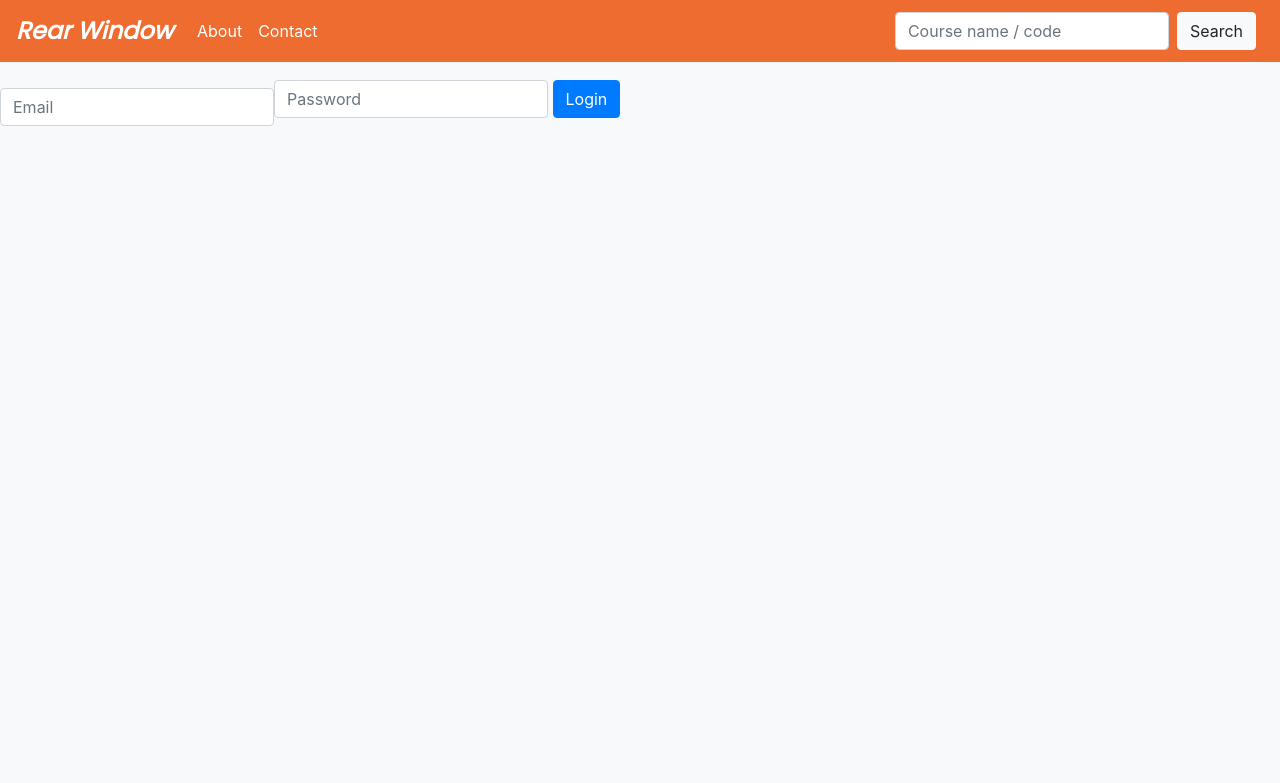
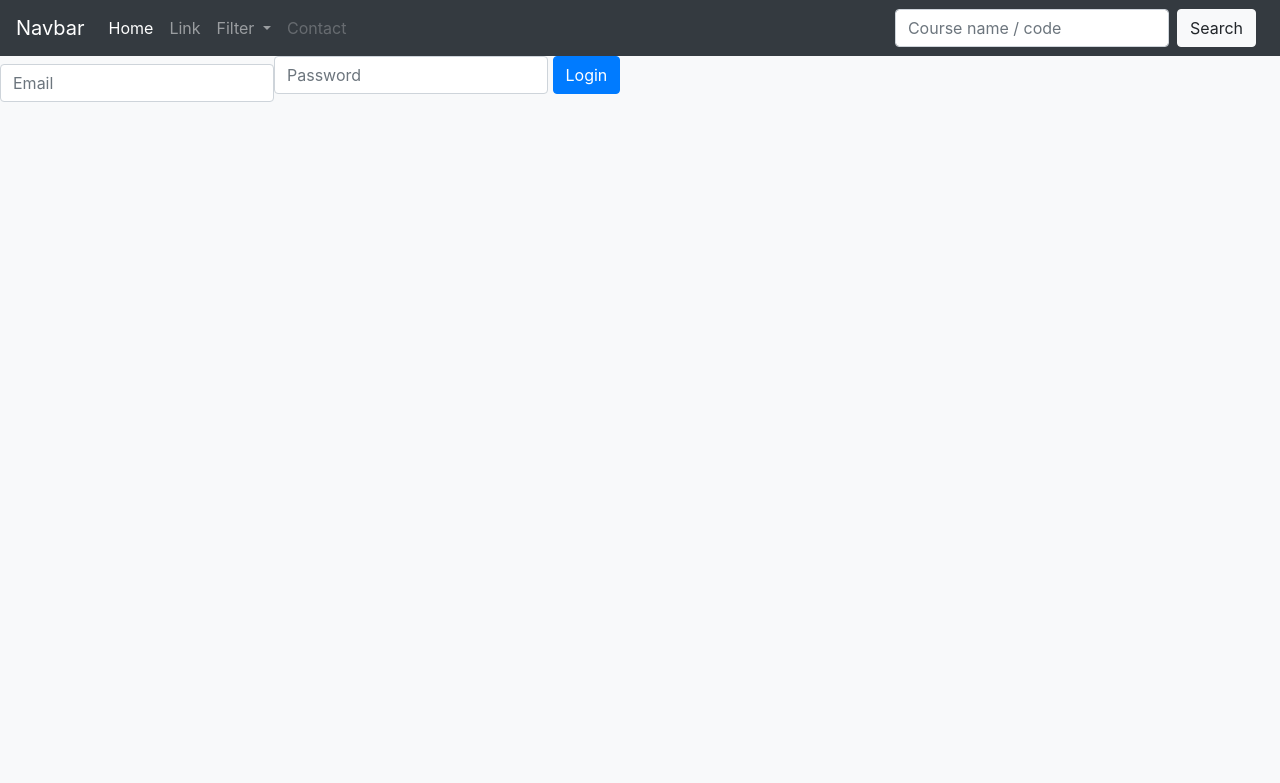
Before and after one commit to hectopascal/comp4920, a PHP site: page / in a window 1280 px wide. Shown: the top 783 px of the page. Run offline with PHP 8.4, Linux system fonts and the light colour scheme; some libraries are stand-ins or nearby versions.

Commit message:
filter works

```diff
--- a/www/index.php
+++ b/www/index.php
@@ -15,34 +15,49 @@
   <script src="https://maxcdn.bootstrapcdn.com/bootstrap/3.3.7/js/bootstrap.min.js"></script>
 	</head>
 
-	<body class="bg-light" style="padding-top:5rem;">
-		<nav class="navbar navbar-expand-md navbar-dark fixed-top" style="background-color:#ef6c30">
-			<a class="navbar-brand " style="font-family:'Poppins'; font-size:24px; font-weight:900; font-style:italic" href="#">Rear Window</a>
-			<button class="navbar-toggler" type="button" data-toggle="collapse" data-target="#navbar"
-			 aria-controls="navbar" aria-expanded="false" aria-label="Toggle Navigation">
+    <body class="bg-light">
+	<nav class="navbar navbar-expand-lg navbar-dark bg-dark">
+  	<a class="navbar-brand" href="#">Navbar</a>
+  	<button class="navbar-toggler" type="button" data-toggle="collapse" data-target="#navbarSupportedContent" aria-controls="navbarSupportedContent" aria-expanded="false" aria-label="Toggle navigation">
     <span class="navbar-toggler-icon"></span>
   </button>
-			<div class="collapse navbar-collapse" id="navbar">
+
+  <div class="collapse navbar-collapse" id="navbarSupportedContent">
     <ul class="navbar-nav mr-auto">
       <li class="nav-item active">
-						<a class="nav-link" href="#">About</a>
+        <a class="nav-link" href="">Home <span class="sr-only">(current)</span></a>
       </li>
-					<li class="nav-item active">
-						<a class="nav-link" href="#">Contact</a>
+      <li class="nav-item">
+        <a class="nav-link" href="#">Link</a>
+      </li>
+      <li class="nav-item dropdown">
+        <a class="nav-link dropdown-toggle" href="#" id="navbarDropdown" role="button" data-toggle="dropdown" aria-haspopup="true" aria-expanded="false">
+          Filter
+        </a>
+        <div class="dropdown-menu" aria-labelledby="navbarDropdown">
+
+          <a id="comp" class="filter dropdown-item" >COMP</a>
+          <a id="binf" class="filter dropdown-item" >BINF</a>
+          <a id="seng" class="filter dropdown-item" >SENG</a>
+        </div>
+      </li>
+      <li class="nav-item">
+        <a class="nav-link disabled" href="#">Contact</a>
       </li>
     </ul>
     <form id="searchForm" class="form-inline my-2 my-lg-0" method="post" accept-charset="utf-8">
 	<input id="searchField" name="searchfield" class="form-control mr-sm-2" type="text" placeholder="Course name / code">
 					<button type="submit" id="searchButton" class="btn btn-light my-2 my-sm-0 mr-2">Search</button>
     </form>
+
   </div>
+</nav>
 
-		</nav>
 <!--		<button data-placement="bottom" data-toggle="popover" data-title="" data-container="body" type="button" class="btn btn-light my-2 my-sm-0 mr-2" data-html="true" href="#" id="login">Login</button> -->
   	<div id="popover-content" class="hide">
     <form class="form-inline" role="form">
       <div class="form-group">
-        <input id="username" placeholder="Email" class="form-control" type="email">
+        <input id="username" placeholder="Email" class="form-control" type="text">
 		<p>
         <input id="password" placeholder="Password" class="form-control" minlength="6" type="password">
         <button type="submit" class="btn btn-primary" id="loginButton">Login</button>
--- a/www/main.js
+++ b/www/main.js
@@ -136,7 +136,6 @@ function display_courses(results){
         //var courses = JSON.parse(results);
         for (var i = 0 ; i < results.length; i++){
 		    var rating = getRating(results[i][1]);
-            console.log(results[i][3]);
             appendCourse(results[i][1], results[i][2], "Faculty of Engineering", "School of Computer Science", "UGRD", 1 , 'Kensington', 6, results[i][3], rating);
         }
         addReviewSection();
@@ -155,7 +154,6 @@ function getRating(course){
         contentType: 'application/json; charset=UTF-8',
         data: course,
             success: function(response) {
-                console.log(response[0][0]);
                 rating = response[0][0];
             },
             error: function(result,ts,err) {
@@ -186,81 +184,6 @@ function rate_reviews(){
         header[i].appendChild(down);
 
     }
-}
-
-function navbar(){
-	var navbar = document.createElement('nav');
-	navbar.class = "navbar navbar-expand-lg navbar-light bg-light";
-
-	var title = document.createElement('anchor');
-	title.value = 'Comp Electives';
-
-    navbar.appendChild(title);
-  /*<button class="navbar-toggler" type="button" data-toggle="collapse" data-target="#navbarSupportedContent" aria-controls="navbarSupportedContent" aria-expanded="false" aria-label="Toggle navigation">
-    <span class="navbar-toggler-icon"></span>
-  </button>
-
-  <div class="collapse navbar-collapse" id="navbarSupportedContent">
-    <ul class="navbar-nav mr-auto">
-      <li class="nav-item active">
-        <a class="nav-link" href="#">Home <span class="sr-only">(current)</span></a>
-      </li>
-      <li class="nav-item">
-        <a class="nav-link" href="#">Link</a>
-      </li>
-*/
-	var dropdown 	= document.createElement('li');
-	dropdown.class 	= "nav-item dropdown";
-	navbar.appendChild(dropdown);
-	var filters 	= document.createElement('a');
-	filters.value 	= "Filter";
-	filters.class	= "nav-link dropdown-toggle"
-	filters.href	= "#";
-	filters.id		= "navbarDropdown";
-	filters.role	= "button";
-	filters.setAttribute("data-toggle","dropdown");
-	filters.setAttribute("aria-haspopup","true");
-	filters.setAttribute("aria-expanded","false");
-
-    var dropdownmenu = document.createElement('div');
-    dropdownmenu.class="dropdown-menu"
-    dropdownmenu.setAttribute("aria-labelledby","navbarDropdown");
-    filters.appendChild(dropdownmenu);
-    dropdown.append(filters);
-
-    var item    = document.createElement('a');
-    item.id     = "filter_comp";
-    item.class  ="dropdown-item";
-    item.value  = "COMP";
-    var seng    = document.createElement('a');
-    seng.id     = "filter_seng";
-    seng.class  ="dropdown-item";
-    seng.value  = "SENG";
-    var binf    = document.createElement('a');
-    binf.id     = "filter_binf";
-    binf.class  ="dropdown-item";
-    binf.value  = "BINF";
-    dropdownmenu.appendChild(item);
-    dropdownmenu.appendChild(seng);
-    dropdownmenu.appendChild(binf);
-
-    var search = document.createElement('form');
-    search.class="form-inline my-2 my-lg-0";
-    navbar.appendChild(search);
-    var searchField     = document.createElement('input');
-    searchField.class   ="form-control mr-sm-2";
-    searchField.type    ="text";
-    searchField.id      = "searchField";
-    searchField.placeholder ="Search";
-    searchField.setAttribute("aria-label","Search");
-
-    var searchButton    = document.createElement("button");
-    searchButton.id     = "searchButton";
-    searchButton.class  ="btn btn-outline-success my-2 my-sm-0";
-
-    search.appendChild(searchField);
-    search.appendChild(searchButton);
-    document.getElementById('main_body').append(navbar);
 }
 
 function reviewForm(k,c_code)
@@ -413,8 +336,6 @@ document.addEventListener("DOMContentLoaded", main);
 function submitReviewListener(){
     $(".submitReview" ).click(function(e) {
         e.preventDefault();
-        console.log("hello");
-        console.log($(this).attr("course"));
         c_code = $(this).attr("course");
         $.ajax({
             url: '/cgi-bin/index.cgi/submit',
@@ -501,6 +422,27 @@ $(document).ready(function(){
         });
 
     });
+    $(".filter").click(function(e) {
+        e.preventDefault();
+        console.log("filtering");
+        var filter = $(this).attr('id');
+        $.ajax({
+            url: '/cgi-bin/index.cgi/filter',
+            async: false,
+            type: 'POST',
+            dataType: 'json',
+            contentType: 'application/json; charset=UTF-8',
+            data:"filter="+filter,
+            success: function(response) {
+                console.log(response);
+				display_courses(response);
+            }, error: function(result,ts,err) {
+                console.log(result);
+                console.log([result,ts,err]);
+            }
+        });
+
+    });
 
 	$("#loginButton" ).click(function(e) {
         e.preventDefault();
```
Also changed, not shown: 1 other file. Lines whose indentation alone changed are shown as unchanged.
